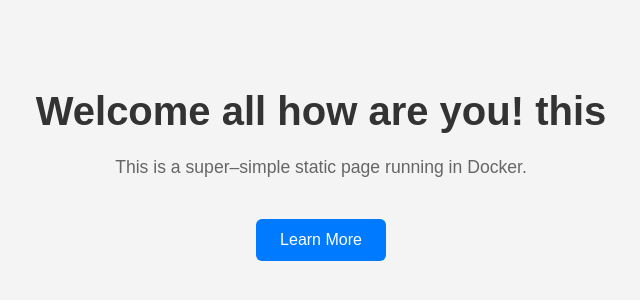
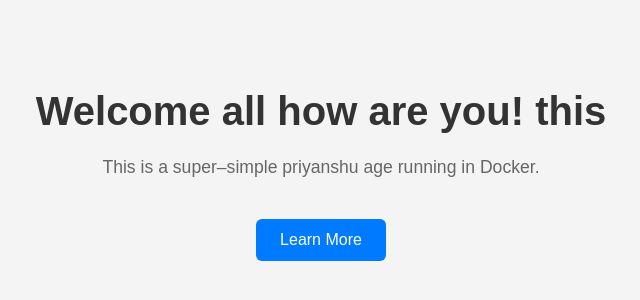
Before and after one commit to priyanshuthakran1/frontEnd-test, a plain HTML site: page index.html in a window 1280 px wide. Shown: the part 238-538 px from the top of the page, 319-959 px from the left. Drawn offline with Linux system fonts and the light colour scheme.

Commit message:
Update index.html

```diff
--- a/index.html
+++ b/index.html
@@ -33,7 +33,7 @@
 </head>
 <body>
   <h1>Welcome all how are you! this </h1>
-  <p>This is a super–simple static page running in Docker.</p>
+  <p>This is a super–simple priyanshu age running in Docker.</p>
   <a class="button" href="#">Learn More</a>
 </body>
 </html>
```
